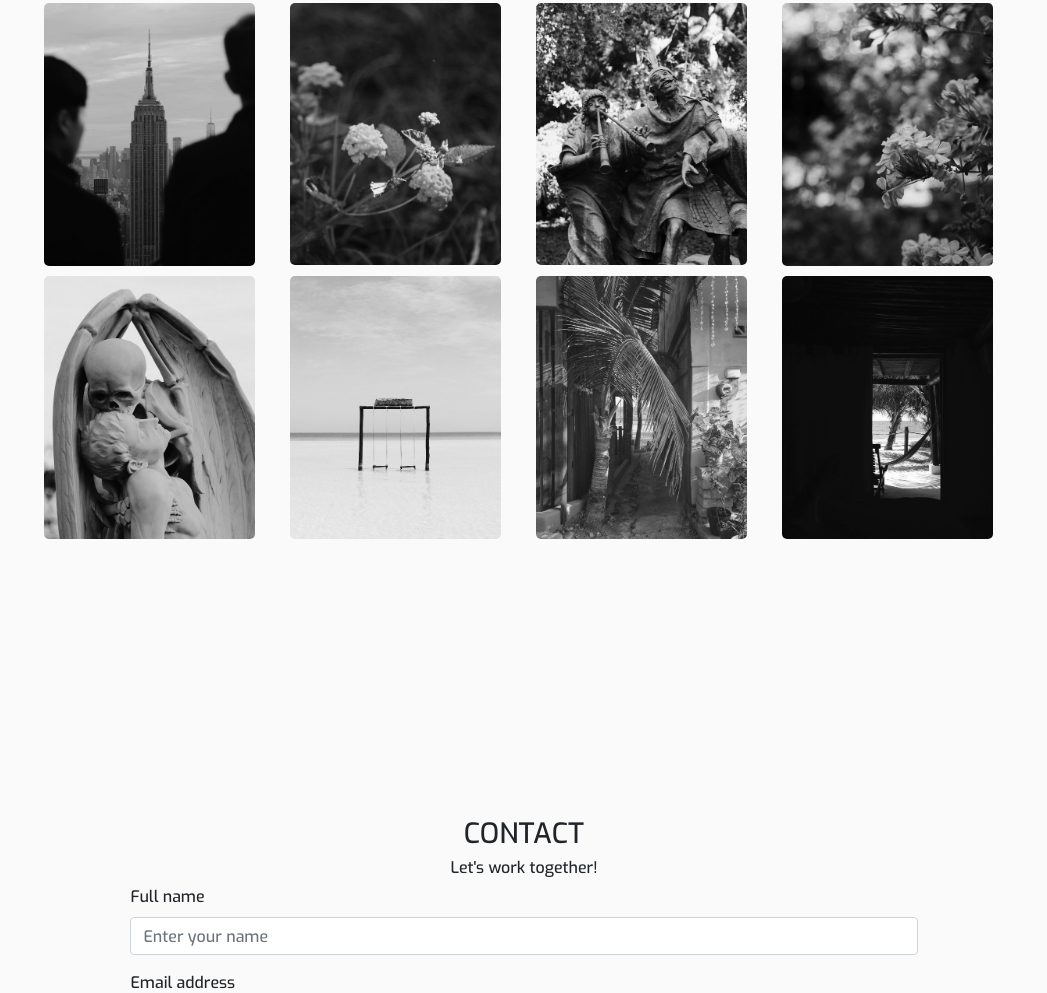
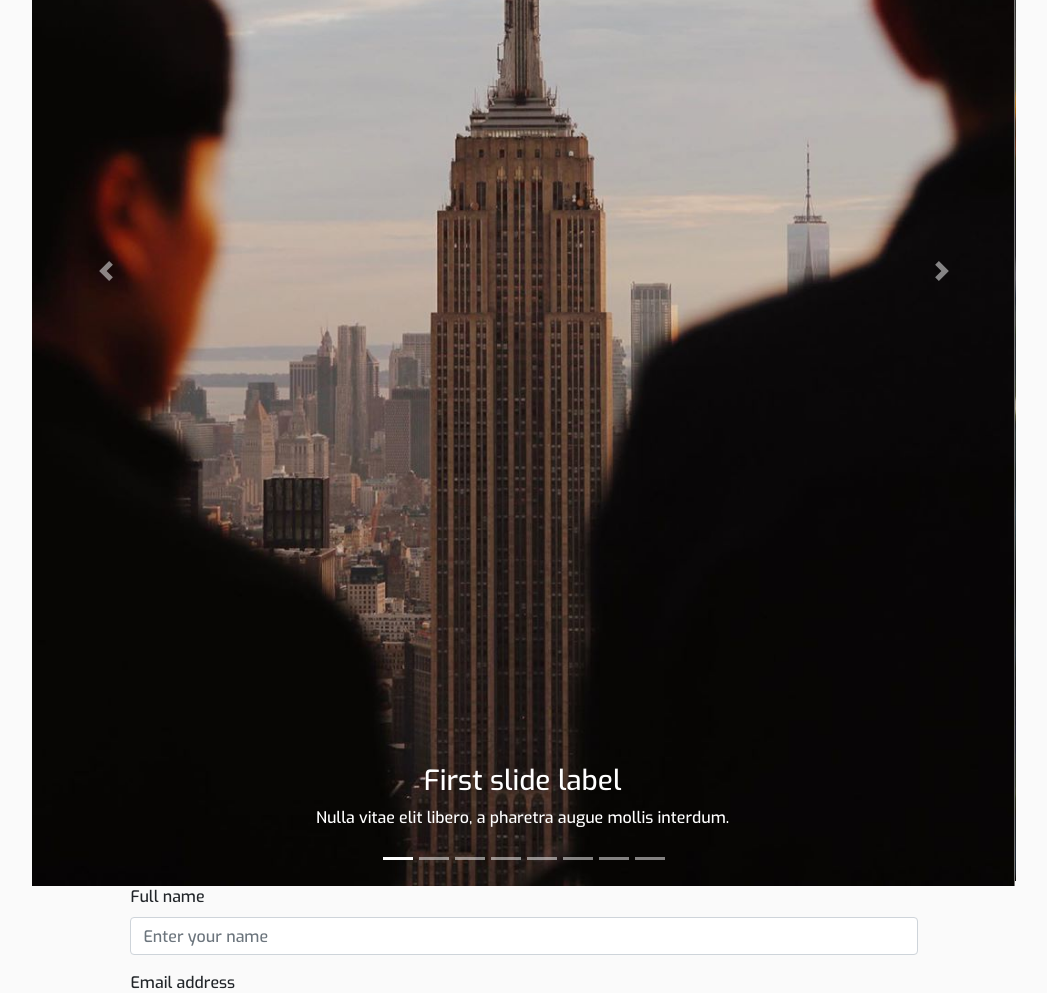
Before and after one commit to tomasfrancizco/personal-site, a Gatsby site: page / in a window 1280 px wide. Shown: the part 1807-2800 px from the top of the page, without its empty margins (141-1188 px from the left). Built offline with nearby package versions, Linux system fonts and the light colour scheme; Gatsby itself is replaced by a stand-in of ours.

Commit message:
finally changed image gallery for carousel for better display

```diff
--- a/package.json
+++ b/package.json
@@ -22,7 +22,6 @@
     "react-bootstrap": "^1.0.1",
     "react-dom": "^16.12.0",
     "react-helmet": "^6.0.0",
-    "styled-components": "^5.1.1",
     "typewriter-effect": "^2.13.1"
   },
   "devDependencies": {
--- a/src/components/layout.css
+++ b/src/components/layout.css
@@ -201,7 +201,7 @@ body {
 #podes button {
   height: 40px;
   width: 150px;
-  border: 1px dotted black;
+  border: 1px dotted white;
   border-radius: 5px;
   margin: 0 5px;
   opacity: 0.7;
--- a/src/components/photography.js
+++ b/src/components/photography.js
@@ -1,6 +1,6 @@
 import React from "react"
 import { useStaticQuery, graphql } from "gatsby"
-import Img from "gatsby-image"
+import { Carousel } from "react-bootstrap"
 
 export default () => {
   const original = useStaticQuery(graphql`
@@ -30,17 +30,21 @@ export default () => {
     <div className="section" id="photography">
       <h3 className="section-title">PHOTOGRAPHY</h3>
       <h5>Chequeá algunas de las fotos que saco</h5>
-      <div id="instagram-feed-container">
+      <Carousel>
         {original.allFile.edges.map(({ node }) => (
-          <a href={node.publicURL} target="_blank">
-            <Img
-              fluid={node.childImageSharp.fluid}
-              className="instagram-preview"
-              alt=""
-            />
-          </a>
+        <Carousel.Item>
+          <img
+            className="d-block w-100"
+            src={node.publicURL}
+            alt="First slide"
+          />
+          <Carousel.Caption>
+            <h3>First slide label</h3>
+            <p>Nulla vitae elit libero, a pharetra augue mollis interdum.</p>
+          </Carousel.Caption>
+        </Carousel.Item>
         ))}
-      </div>
+      </Carousel>
     </div>
   )
 }
--- a/src/pages/index.js
+++ b/src/pages/index.js
@@ -9,7 +9,6 @@ import Work from "../components/work"
 import Education from "../components/education"
 import Skills from "../components/skills"
 import Projects from "../components/projects"
-import Languages from "../components/languages"
 import Achievements from "../components/achievements"
 import Photography from "../components/photography"
 import Contact from "../components/contact"
```
Also changed, not shown: 1 other file.
